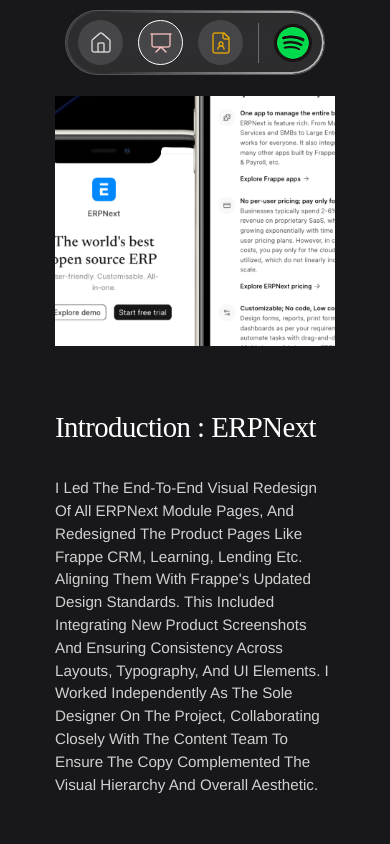
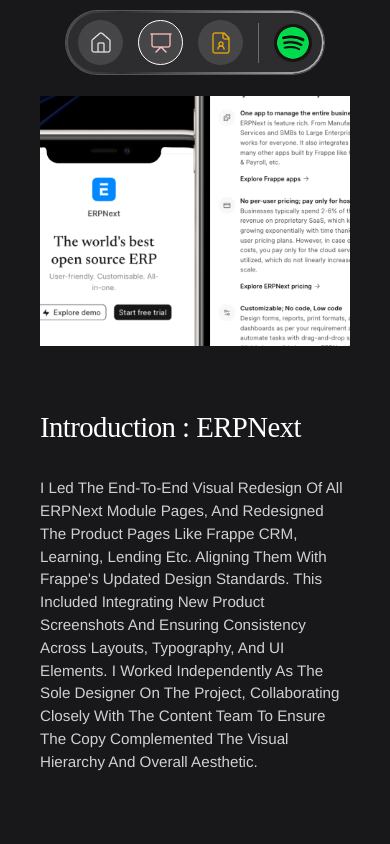
Before and after one commit to Ashish1857/Ashish-Anand, a React (Create React App) app: page /case-study/erpnext in a window 390 px wide. Shown: the top 844 px of the page. Built offline with nearby package versions, Linux system fonts and the light colour scheme; a web font is replaced by a local one.

Commit message:
style: Adjust margin for mobile view and hide specific elements in ProblemsSection

```diff
--- a/src/styles/CaseStudy.css
+++ b/src/styles/CaseStudy.css
@@ -101,7 +101,7 @@
 
 @media (max-width: 480px) {
   .case-study {
-    margin: 0 15px;
+    margin: 0;
     padding-top: 6rem;
   }
 
--- a/src/styles/ProblemsSection.css
+++ b/src/styles/ProblemsSection.css
@@ -183,4 +183,12 @@
   .problem-description {
     font-size: 0.9rem;
   }
+
+  .problems-frame,
+  .frame-container,
+  .problem-image-container,
+  .problem-image,
+  .problem-sticker {
+    display: none !important;
+  }
 }
```
